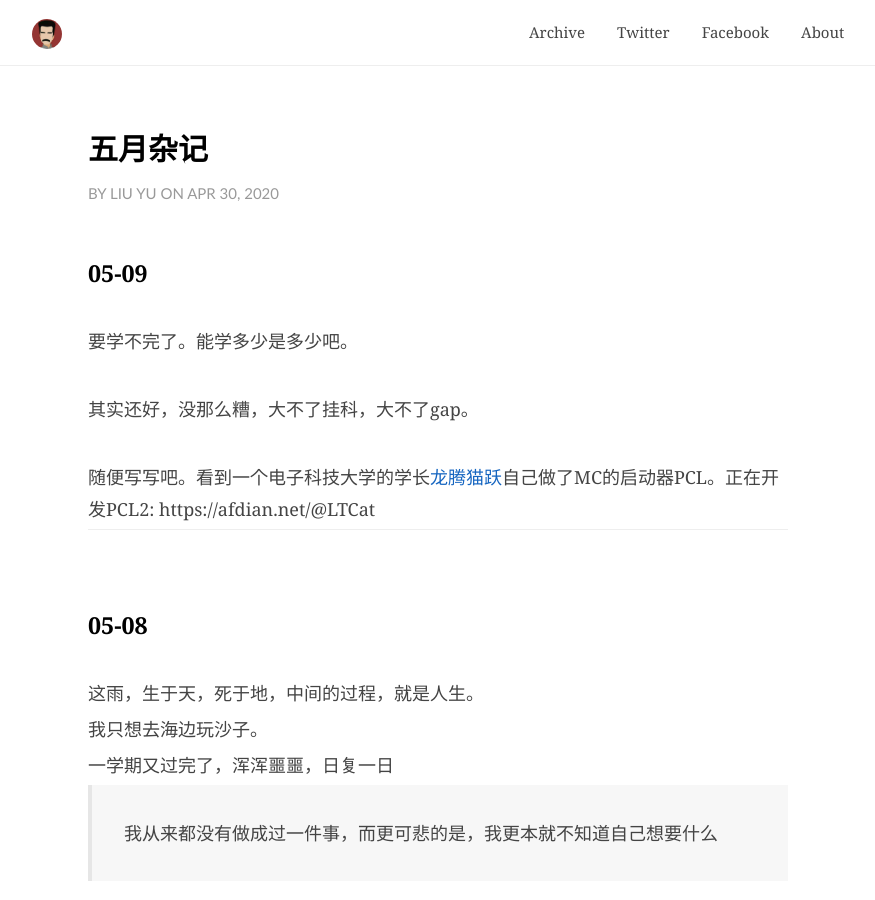
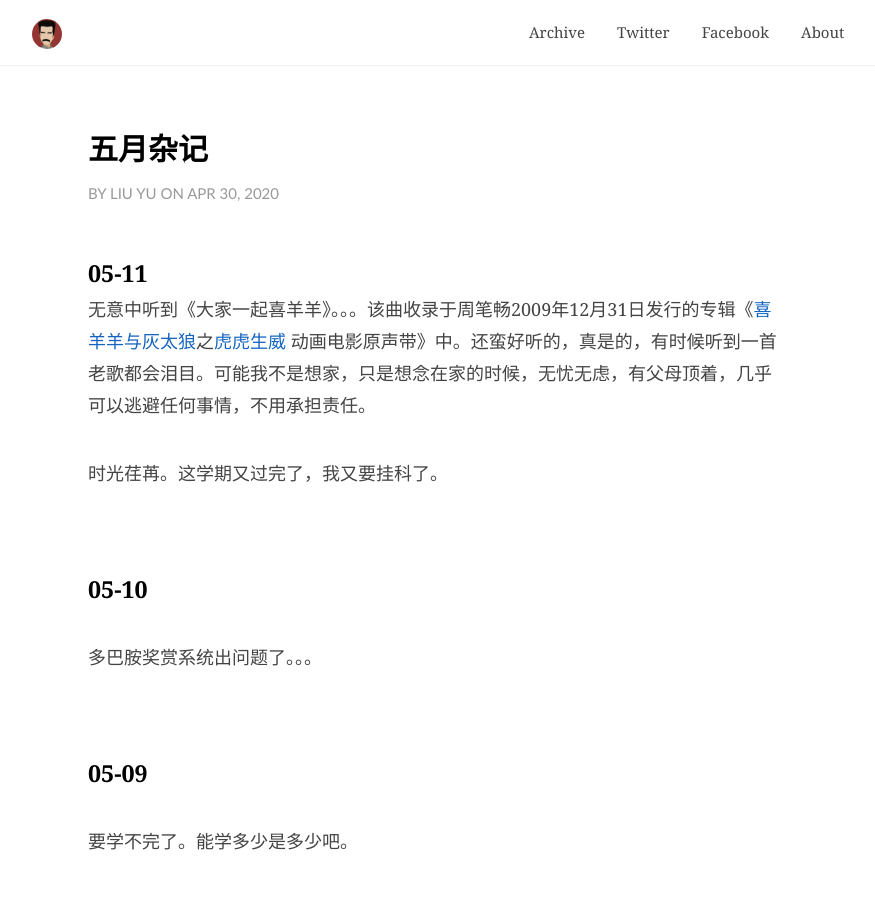
Before and after one commit to JaydenYL/JaydenYL.github.io, a Jekyll site: the page built from _posts/2020-04-26-日记.md, in a window 1280 px wide and 900 px high. Shown: the whole window, without its empty margins (202-1077 px from the left). Built offline with Jekyll 4.4.1, drawn with Linux system fonts in a browser that asks for light colours; comment, search, counter and statistics services are not loaded.

Commit message:
Update 2020-04-26-日记.md

```diff
--- a/_posts/2020-04-26-日记.md
+++ b/_posts/2020-04-26-日记.md
@@ -13,7 +13,23 @@ tail:
 catalog: true
 ---
 
+### 05-11
 
+无意中听到《大家一起喜羊羊》。。。该曲收录于周笔畅2009年12月31日发行的专辑《[喜羊羊与灰太狼](https://baike.baidu.com/item/喜羊羊与灰太狼/936250)之[虎虎生威](https://baike.baidu.com/item/虎虎生威/4184852) 动画电影原声带》中。还蛮好听的，真是的，有时候听到一首老歌都会泪目。可能我不是想家，只是想念在家的时候，无忧无虑，有父母顶着，几乎可以逃避任何事情，不用承担责任。
+
+<br>时光荏苒。这学期又过完了，我又要挂科了。
+
+
+
+<br>
+
+### 05-10
+
+<br>多巴胺奖赏系统出问题了。。。
+
+
+
+<br>
 
 ### 05-09
 
```
